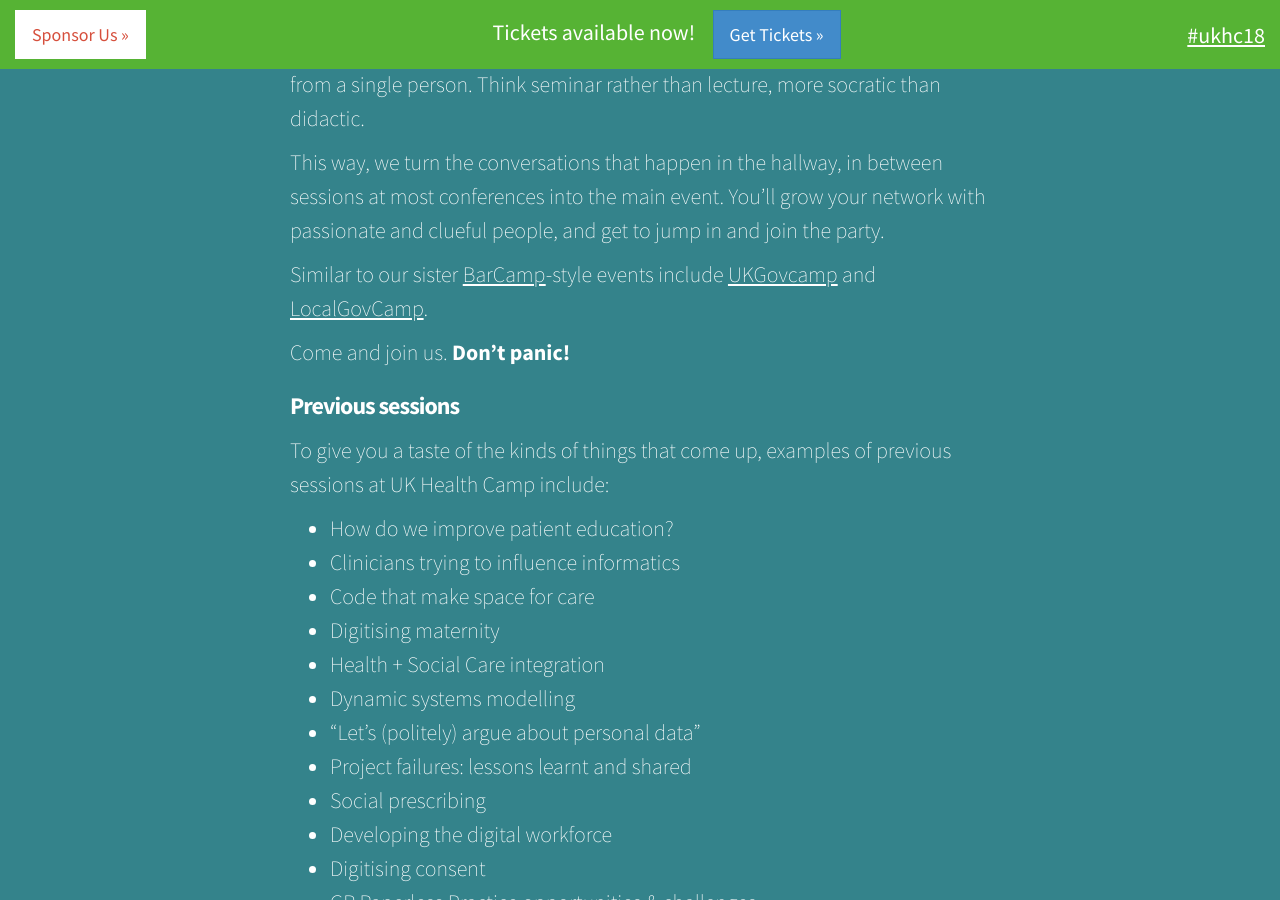
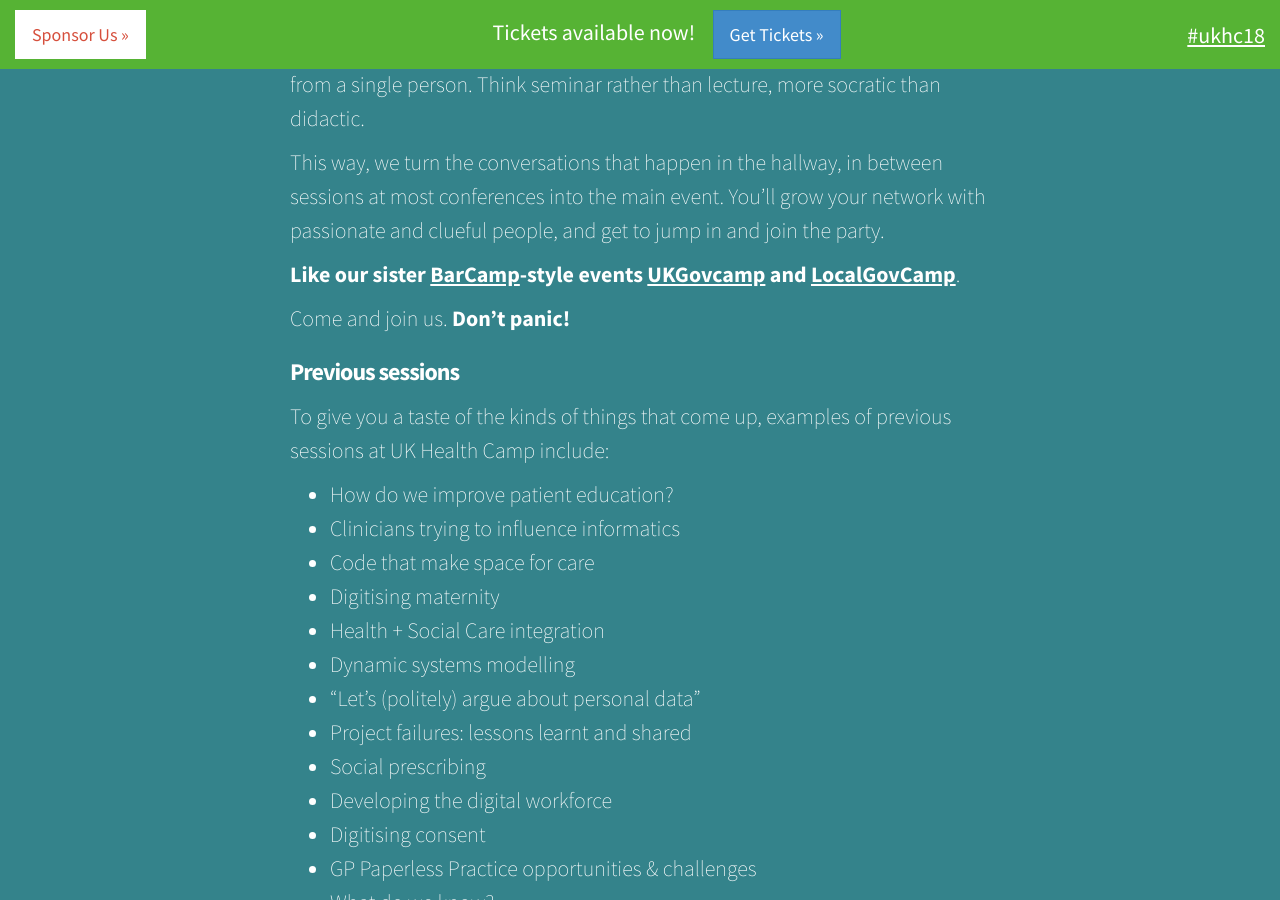
Before and after one commit to ukhealthcamp/ukhealthcamp.github.io, a Jekyll site: the page built from index.md, in a window 1280 px wide and 900 px high, scrolled down 2521 px. Built offline with Jekyll 4.4.1, drawn with Linux system fonts in a browser that asks for light colours.

Commit message:
Typos & emphasis

```diff
--- a/index.md
+++ b/index.md
@@ -80,7 +80,7 @@ We invite all attendees to propose ideas and topics that they would like to disc
 
 This way, we turn the conversations that happen in the hallway, in between sessions at most conferences into the main event. You'll grow your network with passionate and clueful people, and get to jump in and join the party.
 
-Similar to our sister [BarCamp](http://barcamp.org)-style events include [UKGovcamp](http://www.ukgovcamp.com) and [LocalGovCamp](http://localgovdigital.info/localgovcamp/).
+**Like our sister [BarCamp](http://barcamp.org)-style events [UKGovcamp](http://www.ukgovcamp.com) and [LocalGovCamp](http://localgovdigital.info/localgovcamp/)**.
 
 Come and join us. **Don't panic!**
 
```
